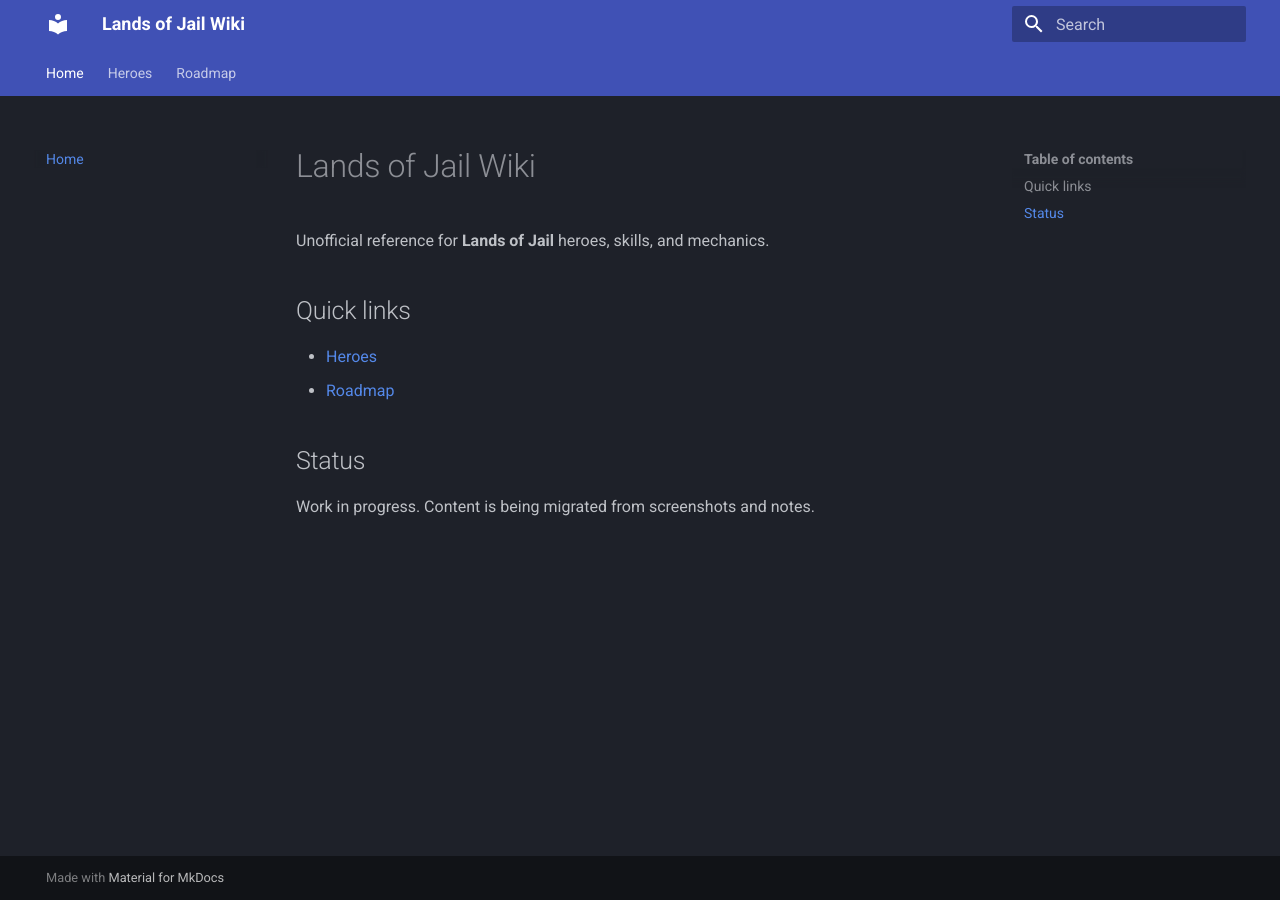
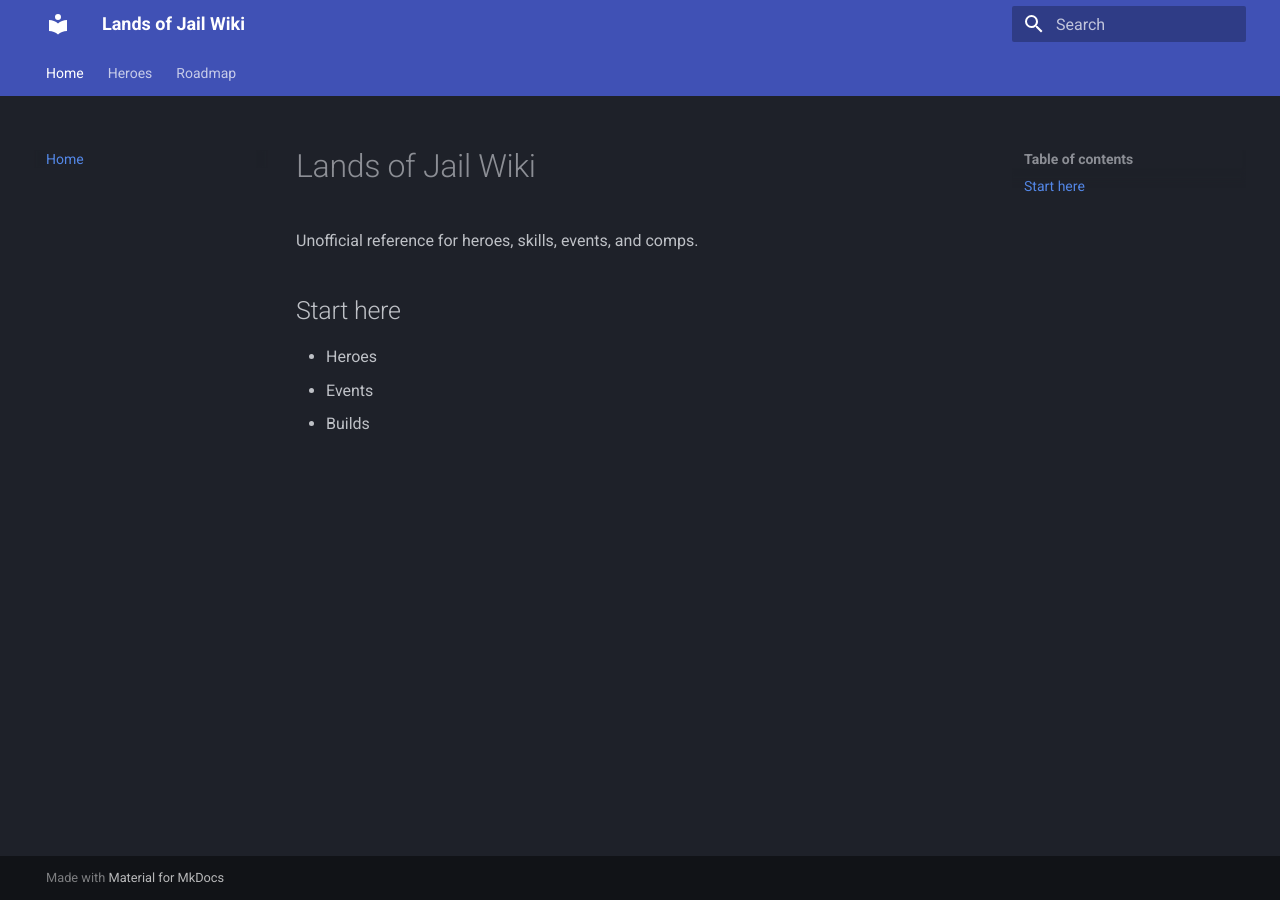
Before and after one commit to tprivitor/jails-wiki, an MkDocs documentation site: the page built from docs/index.md, in a window 1280 px wide. Built offline with MkDocs 1.6.1 and Material for MkDocs 9.7.7, drawn with Linux system fonts in a browser that asks for light colours.

Commit message:
Revise wiki introduction and quick links
Updated the introduction and quick links section.

```diff
--- a/docs/index.md
+++ b/docs/index.md
@@ -1,10 +1,8 @@
 # Lands of Jail Wiki
 
-Unofficial reference for **Lands of Jail** heroes, skills, and mechanics.
+Unofficial reference for heroes, skills, events, and comps.
 
-## Quick links
-- [Heroes](heroes/index.md)
-- [Roadmap](roadmap.md)
-
-## Status
-Work in progress. Content is being migrated from screenshots and notes.
+## Start here
+- Heroes
+- Events
+- Builds
```
